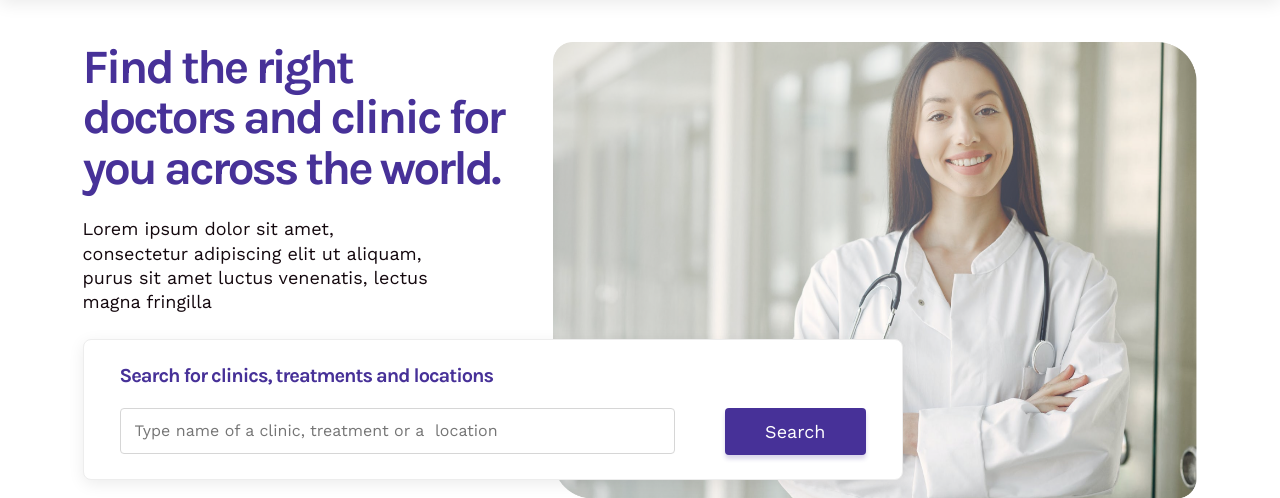
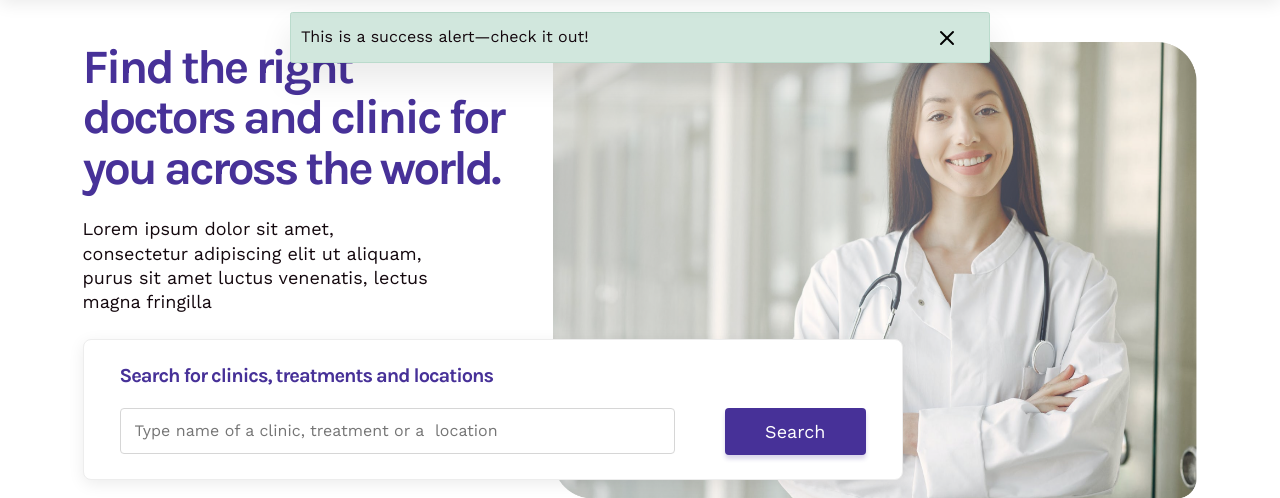
Before and after one commit to mandeepb29/medical-travel, a PHP site: page / in a window 1280 px wide. Shown: the part 78-576 px from the top of the page. Run offline with PHP 8.4, Linux system fonts and the light colour scheme.

Commit message:
added alert in index

```diff
--- a/css/style.css
+++ b/css/style.css
@@ -1339,3 +1339,17 @@ section {
 .after-img::before {
   content: "After";
   right: 1rem; }
+
+  .custom-alert{
+    margin-bottom: 0;
+    position: fixed;
+    z-index: 50;
+    width: 70rem;
+    max-width: 90%;
+    left: 50%;
+    top: 9rem;
+    transform: translateX(-50%);
+    display: flex;
+    justify-content: space-between;
+    box-shadow: 0px 18px 30px 2px hsla(0, 0%, 0%, 0.08);;
+  }
--- a/index.html
+++ b/index.html
@@ -109,6 +109,14 @@
 
   </nav>
 
+  <div class="custom-alert alert alert-success alert-dismissible fade show" role="alert">
+    <p>
+      This is a success alert—check it out!
+    </p>
+    <button type="button" class="close bg-transparent" data-dismiss="alert" aria-label="Close">
+      <i data-feather="x"></i>
+    </button>
+    </div>
 
 
   <section class="top-section hero-section">
```
